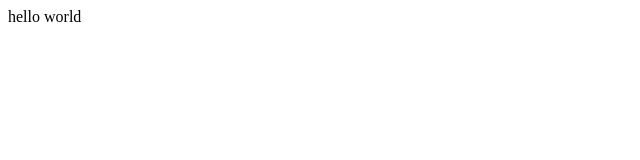
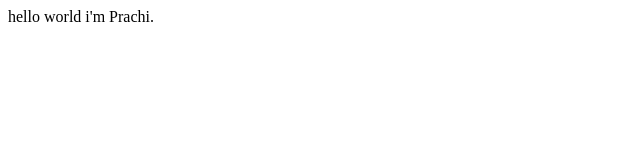
Before and after one commit to prachi0070/Practice, a plain HTML site: page index.html in a window 1280 px wide. Shown: the full height of the page, 0-640 px from the left. Drawn offline with Linux system fonts and the light colour scheme.

Commit message:
Addition

```diff
--- a/index.html
+++ b/index.html
@@ -1 +1,4 @@
 <pr>hello world</pr>
+<pr>
+    i'm Prachi.
+</pr>
```
